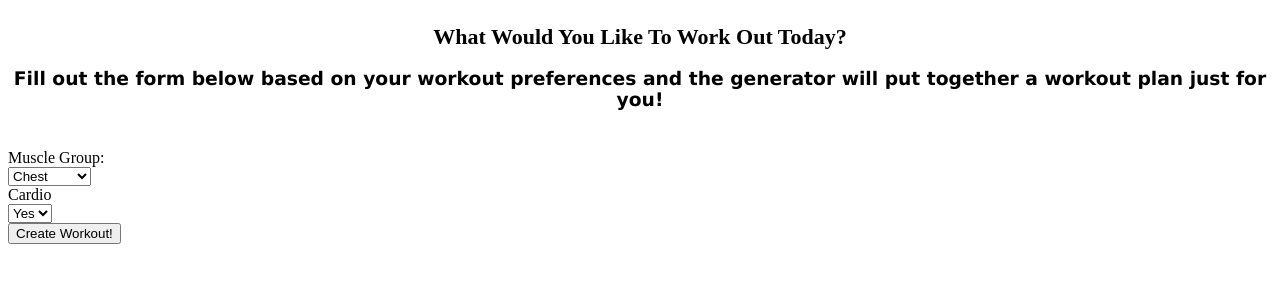
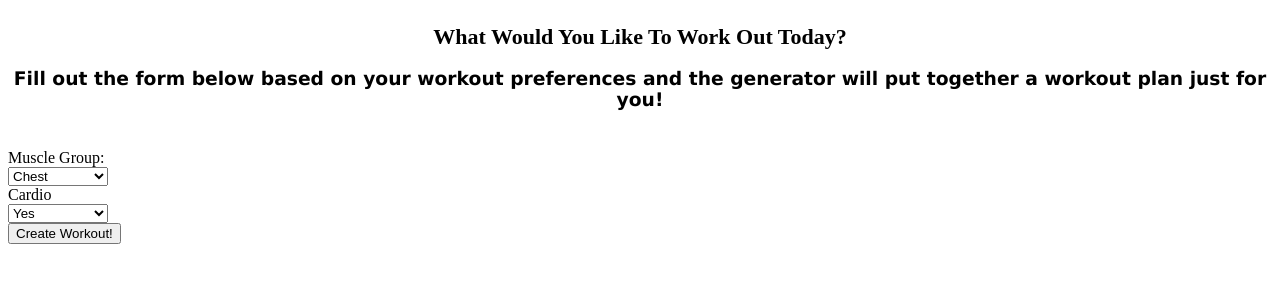
Before and after one commit to ae95medina/phase-1-project, a plain HTML site: page index.html in a window 1280 px wide. Shown: the part 76-358 px from the top of the page. Drawn offline with Linux system fonts and the light colour scheme.

Commit message:
input adjusted

```diff
--- a/stylesheets/styles.css
+++ b/stylesheets/styles.css
@@ -15,3 +15,6 @@ form{
    padding-top: 20px;
 
 }
+select, option {
+    width: 100px;
+}
```
